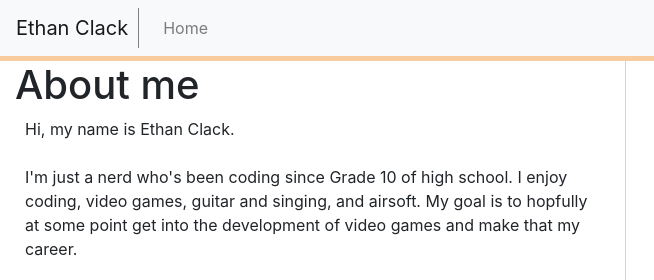
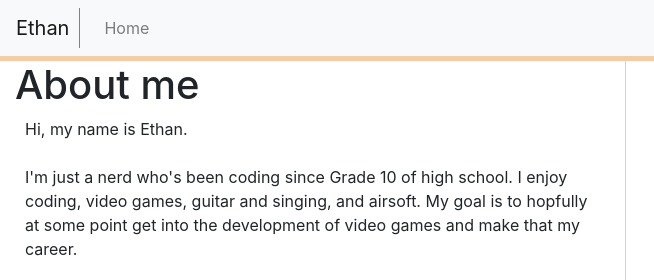
Before and after one commit to BotEthan/MyCV, a plain HTML site: page index.html in a window 1280 px wide. Shown: the top 280 px of the page, 0-654 px from the left. Drawn offline with nearby package versions, Linux system fonts and the light colour scheme.

Commit message:
Update index.html

```diff
--- a/index.html
+++ b/index.html
@@ -13,7 +13,7 @@
 <body style="background-color: rgb(248, 249, 250);">
     <!-- Header -->
     <nav class="navbar navbar-expand-lg navbar-light bg-light" id="nav-bar">
-        <a class="navbar-brand name" href="#" >Ethan Clack</a>
+        <a class="navbar-brand name" href="#" >Ethan</a>
         <button class="navbar-toggler" type="button" data-toggle="collapse" data-target="#navbarNav" aria-controls="navbarNav" aria-expanded="false" aria-label="Toggle navigation">
             <span class="navbar-toggler-icon"></span>
         </button>
@@ -39,7 +39,7 @@
                     <!--Write my about me-->
                     <h1>About me</h1>
                     <p>
-                        Hi, my name is Ethan Clack.
+                        Hi, my name is Ethan.
                         <br><br>
                         I'm just a nerd who's been coding since Grade 10 of high school.
                         I enjoy coding, video games, guitar and singing, and airsoft.
```
